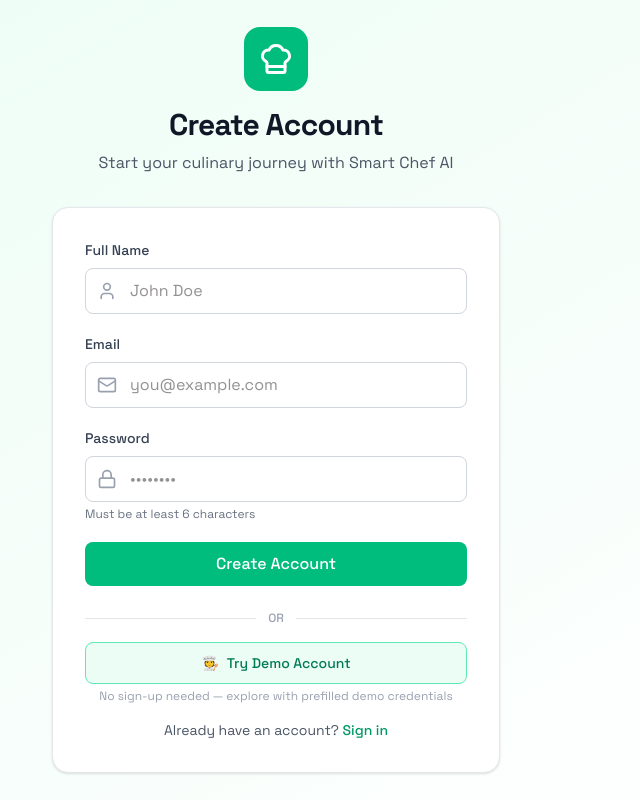
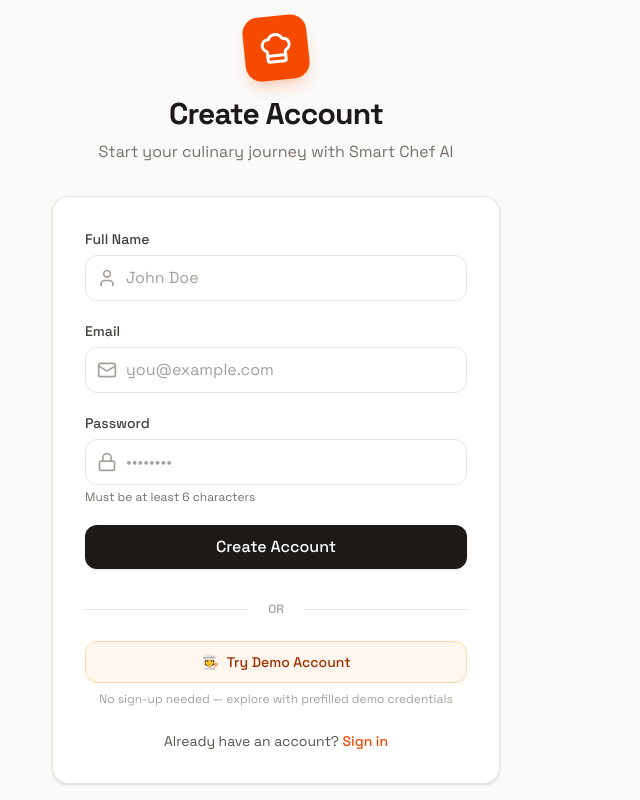
Before and after one commit to sujoy-2811/smart-chef-ai, a React (Vite) app in the folder frontend/: page /signup in a window 1280 px wide. Shown: the whole page, without its empty margins (364-1004 px from the left). Built offline with nearby package versions, Linux system fonts and the light colour scheme; no server answers.

Commit message:
feat: update styling for Login, MealPlanner, and SignUp components with new color scheme and improved layout

```diff
--- a/frontend/src/pages/SignUp.jsx
+++ b/frontend/src/pages/SignUp.jsx
@@ -29,38 +29,40 @@
   };
 
   return (
-    <div className="min-h-screen bg-linear-to-br from-emerald-50 to-white flex items-center justify-center p-4">
+    <div className="min-h-screen bg-stone-50 flex items-center justify-center p-4">
       <div className="w-full max-w-md">
         {/* Logo */}
         <div className="text-center mb-8">
-          <div className="inline-flex items-center justify-center w-16 h-16 bg-emerald-500 rounded-2xl mb-4">
+          <div className="inline-flex items-center justify-center w-16 h-16 bg-orange-600 rounded-2xl mb-4 shadow-lg shadow-orange-600/20 transform -rotate-6">
             <ChefHat className="w-9 h-9 text-white" />
           </div>
-          <h1 className="text-3xl font-bold text-gray-900">Create Account</h1>
-          <p className="text-gray-600 mt-2">
+          <h1 className="text-3xl font-bold text-stone-900 tracking-tight">
+            Create Account
+          </h1>
+          <p className="text-stone-500 mt-2">
             Start your culinary journey with Smart Chef AI
           </p>
         </div>
 
         {/* Sign Up Form */}
-        <div className="bg-white rounded-2xl shadow-sm border border-gray-200 p-8">
+        <div className="bg-white rounded-2xl shadow-sm border border-stone-200 p-8">
           <form onSubmit={handleSubmit} className="space-y-5">
             {/* Name */}
             <div>
               <label
                 htmlFor="name"
-                className="block text-sm font-medium text-gray-700 mb-2"
+                className="block text-sm font-medium text-stone-700 mb-1.5"
               >
                 Full Name
               </label>
               <div className="relative">
-                <User className="absolute left-3 top-1/2 -translate-y-1/2 w-5 h-5 text-gray-400" />
+                <User className="absolute left-3 top-1/2 -translate-y-1/2 w-5 h-5 text-stone-400" />
                 <input
                   id="name"
                   type="text"
                   value={name}
                   onChange={(e) => setName(e.target.value)}
-                  className="w-full pl-11 pr-4 py-2.5 border border-gray-300 rounded-lg focus:ring-2 focus:ring-emerald-500 focus:border-emerald-500 outline-none transition-all"
+                  className="w-full pl-10 pr-4 py-2.5 border border-stone-200 rounded-xl focus:ring-2 focus:ring-orange-500 focus:border-orange-500 outline-none transition-all placeholder:text-stone-400"
                   placeholder="John Doe"
                   required
                 />
@@ -71,18 +73,18 @@
             <div>
               <label
                 htmlFor="email"
-                className="block text-sm font-medium text-gray-700 mb-2"
+                className="block text-sm font-medium text-stone-700 mb-1.5"
               >
                 Email
               </label>
               <div className="relative">
-                <Mail className="absolute left-3 top-1/2 -translate-y-1/2 w-5 h-5 text-gray-400" />
+                <Mail className="absolute left-3 top-1/2 -translate-y-1/2 w-5 h-5 text-stone-400" />
                 <input
                   id="email"
                   type="email"
                   value={email}
                   onChange={(e) => setEmail(e.target.value)}
-                  className="w-full pl-11 pr-4 py-2.5 border border-gray-300 rounded-lg focus:ring-2 focus:ring-emerald-500 focus:border-emerald-500 outline-none transition-all"
+                  className="w-full pl-10 pr-4 py-2.5 border border-stone-200 rounded-xl focus:ring-2 focus:ring-orange-500 focus:border-orange-500 outline-none transition-all placeholder:text-stone-400"
                   placeholder="you@example.com"
                   required
                 />
@@ -93,24 +95,24 @@
             <div>
               <label
                 htmlFor="password"
-                className="block text-sm font-medium text-gray-700 mb-2"
+                className="block text-sm font-medium text-stone-700 mb-1.5"
               >
                 Password
               </label>
               <div className="relative">
-                <Lock className="absolute left-3 top-1/2 -translate-y-1/2 w-5 h-5 text-gray-400" />
+                <Lock className="absolute left-3 top-1/2 -translate-y-1/2 w-5 h-5 text-stone-400" />
                 <input
                   id="password"
                   type="password"
                   value={password}
                   onChange={(e) => setPassword(e.target.value)}
-                  className="w-full pl-11 pr-4 py-2.5 border border-gray-300 rounded-lg focus:ring-2 focus:ring-emerald-500 focus:border-emerald-500 outline-none transition-all"
+                  className="w-full pl-10 pr-4 py-2.5 border border-stone-200 rounded-xl focus:ring-2 focus:ring-orange-500 focus:border-orange-500 outline-none transition-all placeholder:text-stone-400"
                   placeholder="••••••••"
                   required
                   minLength={6}
                 />
               </div>
-              <p className="text-xs text-gray-500 mt-1">
+              <p className="text-xs text-stone-500 mt-1">
                 Must be at least 6 characters
               </p>
             </div>
@@ -119,17 +121,19 @@
             <button
               type="submit"
               disabled={loading}
-              className="w-full bg-emerald-500 hover:bg-emerald-600 text-white font-medium py-2.5 rounded-lg transition-colors disabled:opacity-50 disabled:cursor-not-allowed"
+              className="w-full bg-stone-900 hover:bg-stone-800 text-white font-medium py-2.5 rounded-xl transition-all shadow-sm shadow-stone-900/10 hover:shadow-md disabled:opacity-50 disabled:cursor-not-allowed"
             >
               {loading ? "Creating account..." : "Create Account"}
             </button>
           </form>
 
           {/* Divider */}
-          <div className="flex items-center gap-3 mt-6">
-            <div className="flex-1 h-px bg-gray-200" />
-            <span className="text-xs text-gray-400 font-medium">OR</span>
-            <div className="flex-1 h-px bg-gray-200" />
+          <div className="flex items-center gap-3 mt-8 mb-6">
+            <div className="flex-1 h-px bg-stone-200" />
+            <span className="text-xs text-stone-400 font-medium bg-white px-2">
+              OR
+            </span>
+            <div className="flex-1 h-px bg-stone-200" />
           </div>
 
           {/* Demo Account */}
@@ -143,20 +147,20 @@
                 },
               })
             }
-            className="mt-4 w-full flex items-center justify-center gap-2 border border-emerald-300 bg-emerald-50 hover:bg-emerald-100 text-emerald-700 font-medium py-2.5 rounded-lg transition-colors text-sm"
+            className="w-full flex items-center justify-center gap-2 border border-orange-200 bg-orange-50 hover:bg-orange-100 text-orange-800 font-medium py-2.5 rounded-xl transition-colors text-sm"
           >
             <span>🧑‍🍳</span> Try Demo Account
           </button>
-          <p className="text-center text-xs text-gray-400 mt-1">
+          <p className="text-center text-xs text-stone-400 mt-2">
             No sign-up needed — explore with prefilled demo credentials
           </p>
 
           {/* Login Link */}
-          <p className="text-center text-sm text-gray-600 mt-4">
+          <p className="text-center text-sm text-stone-600 mt-6">
             Already have an account?{" "}
             <Link
               to="/login"
-              className="text-emerald-600 hover:text-emerald-700 font-medium"
+              className="text-orange-600 hover:text-orange-700 font-medium hover:underline"
             >
               Sign in
             </Link>
```
Also changed, not shown: frontend/src/pages/Login.jsx (+28 -21 lines), frontend/src/pages/MealPlanner.jsx (+18 -18 lines).
